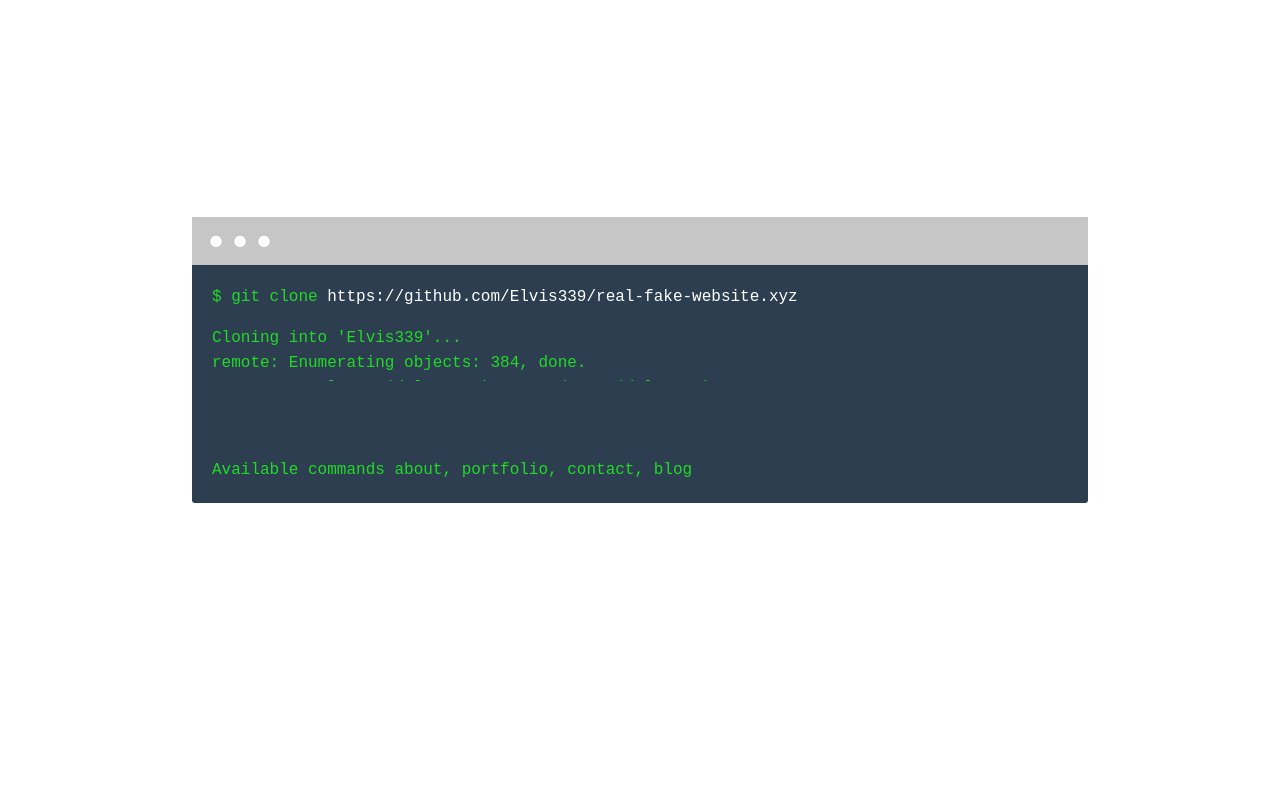
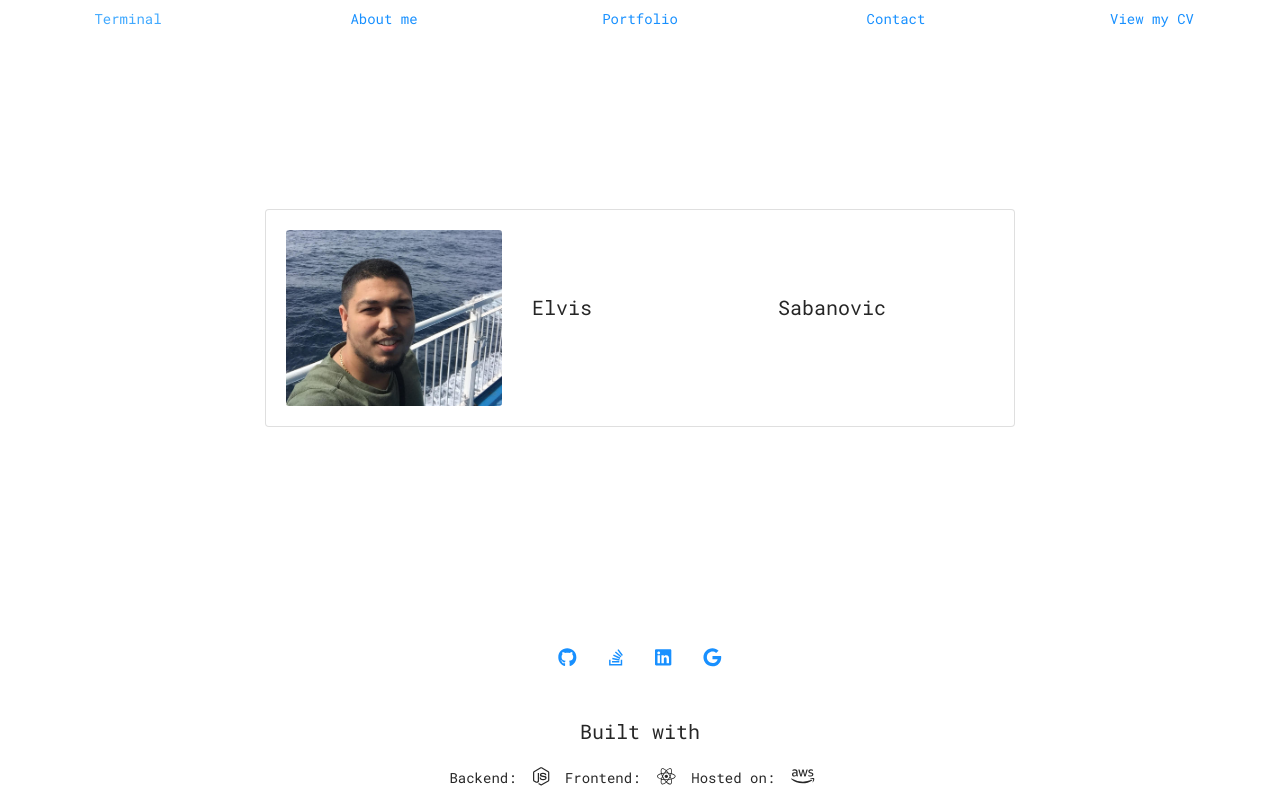
Before and after one commit to Elvis339/real-fake-website.xyz, a React (Create React App) app in the folder client/: page / in a window 1280 px wide. Built offline with nearby package versions, Linux system fonts and the light colour scheme.

Commit message:
changed contact page

```diff
--- a/client/src/components/Contact/Contact.js
+++ b/client/src/components/Contact/Contact.js
@@ -3,57 +3,38 @@ import { Container, Row, Col, Card } from 'react-bootstrap';
 import { FontAwesomeIcon } from '@fortawesome/react-fontawesome';
 import { faNodeJs, faReact, faAws } from '@fortawesome/free-brands-svg-icons';
 import Navigation from '../Navigation/Navigation';
+import Centered from '../Layouts/Centered/Centered';
 import Social from '../Social/Social';
 
-
 const contact = props => (
-    // <Aux>
-    //     <Navigation handler={props.handler} />
-    //     <Container>
-    //         <Card body className="my-5">
-    //             <Row>
-    //                 <Col>
-    //                   <Card.Img className="img-fluid" src="/img/elva.jpg" />
-    //                 </Col>
-    //                 <Col>
-    //                     <Card.Body>
-    //                         <Row>
-    //                             <Col>
-    //                                 <h3>Name: </h3>
-    //                                 <Paragraph data="Elvis" /> <br />
-    //                             </Col>
-    //                             <Col>
-    //                                 <h3>Lastname: </h3>
-    //                                 <Paragraph data="Sabanovic" />
-    //                             </Col>
-    //                         </Row>
-    //                         <Row>
-    //                             <Col>
-    //                                 <h3>My CV: </h3>
-    //                                 <a className="lead" href="/img/Elvis_Sabanovic_CV.pdf">Get PDF</a>
-    //                             </Col>
-    //                             <Col>
-    //                                 <h3>Blog: </h3>
-    //                                 <Paragraph data="Work in progress..." />
-    //                             </Col>
-    //                         </Row>
-    //                     </Card.Body>
-    //                 </Col>
-    //             </Row>
-    //             <div className="mt-5">
-    //                     <Social />
-    //             </div>
-    //             <p className="lead text-center">Built with</p>
-    //             <Row className="justify-content-center mb-3">
-    //                 Backend: <FontAwesomeIcon className="mx-3" icon={faNodeJs} size="lg" />
-    //                 Frontend: <FontAwesomeIcon className="mx-3" icon={faReact} size="lg" />
-    //                 Hosted on: <FontAwesomeIcon className="mx-3" icon={faAws} size="lg" />
-    //             </Row>
-    //         </Card>
-    //     </Container>
-    // </Aux>
     <Fragment>
-        Hello
+        <Navigation handler={props.handler} />
+        <Container>
+            <Centered height='70vh'>
+                <Card>
+                    <Card.Body>
+                        <Row className='align-items-center'>
+                            <Col><Card.Img className="img-fluid" src="/img/elva.jpg" /></Col>
+                            <Col>
+                                <p className='lead'>Elvis</p>
+                            </Col>
+                            <Col>
+                                <p className='lead'>Sabanovic</p>
+                            </Col>
+                        </Row>
+                    </Card.Body>
+                </Card>
+            </Centered>
+            <div className="mt-2">
+                <Social />
+            </div>
+            <p className="lead text-center">Built with</p>
+            <Row className="justify-content-center mb-3">
+                Backend: <FontAwesomeIcon className="mx-3" icon={faNodeJs} size="lg" />
+                Frontend: <FontAwesomeIcon className="mx-3" icon={faReact} size="lg" />
+                Hosted on: <FontAwesomeIcon className="mx-3" icon={faAws} size="lg" />
+            </Row>
+        </Container>
     </Fragment>
 )
 
--- /dev/null
+++ b/client/src/components/Layouts/Centered/Centered.js
@@ -0,0 +1,10 @@
+import React from 'react';
+import { Row } from 'react-bootstrap';
+
+const centered = props => (
+    <Row className='justify-content-center align-items-center' style={{ height: `${props.height}` }}>
+        {props.children}
+    </Row>
+);
+
+export default centered;
--- a/client/src/components/Navigation/Navigation.js
+++ b/client/src/components/Navigation/Navigation.js
@@ -15,6 +15,11 @@ const navigation = props => (
         <Nav.Item>
             <Nav.Link eventKey="link-2" data-state="contact" onClick={props.handler}>Contact</Nav.Link>
         </Nav.Item>
+        <Nav.Item>
+            <Nav.Link eventKey="link-2" href="/img/Elvis_Sabanovic_CV.pdf">
+                View my CV
+            </Nav.Link>
+        </Nav.Item>
     </Nav>
 )
 
--- a/client/src/containers/TerminalController/TerminalController.js
+++ b/client/src/containers/TerminalController/TerminalController.js
@@ -12,7 +12,7 @@ class TerminalController extends Component {
     }
 
     state = {
-        input: "home",
+        input: "contact",
         error: null,
     };
 
```
Also changed, not shown: 1 other file (tests, documents, lock files or other folders).
